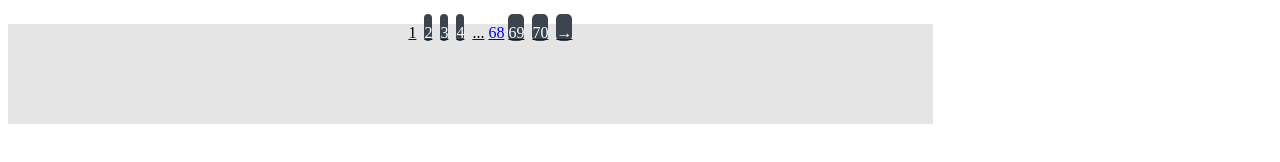
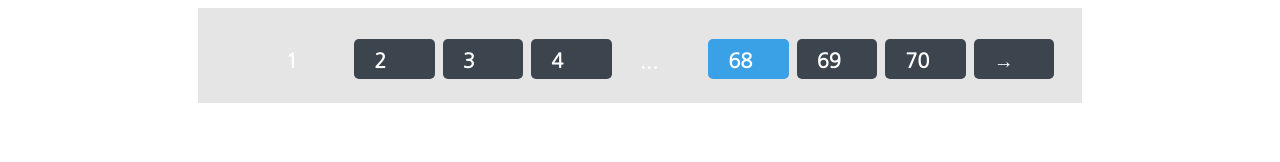
Before and after one commit to juju2307/UI-component-name, a plain HTML site: page UI-component-pagination-png/index.html in a window 1280 px wide. Drawn offline with Linux system fonts and the light colour scheme.

Commit message:
fin exercice 2

```diff
--- a/UI-component-pagination-png/Assets/scss/style.scss
+++ b/UI-component-pagination-png/Assets/scss/style.scss
@@ -1,63 +1,64 @@
-.pagination {
-   display:inline-flex;
+body {
+   display: flex;
    justify-content: center;
-    background-color: #E5E5E5;
-   height: 100px;
-   width: 70%;
+   font-family: 'Nanum Gothic', sans-serif;
+   font-weight: bold;
 
 
 
+.pagination {
+  display: flex;
+  justify-content: center;
+  background-color:#E5E5E5 ;
+  width: 70%;
+  height: 80px;
+  padding-top: 15px;
 
-   .number {
+
+   .list {
+      display: inline-flex;
+      flex-direction: row;
+      list-style-type: none;
+      text-decoration: none;
+      width: 90%;
+
+
+      li {
+        width: 100px;
+        margin: 0 4px;
         height: 30px;
-   width: 80px;
-   margin: 0 4px;
-   background-color:#3C444E;
-   border-radius:5px ;
-   margin-top: 30px;
+        border-radius: 5px;
         padding-top: 10px;
-   color: #fff;
 
 
 
-   .a {
+         a {
+
+            text-decoration: none;
+            font-size: 20px;
+            padding-left: 20px;
             color: #fff;
-     font-size: 20px;
-     padding-left: 30px;
-     padding-top: 20px;
-     height: 50px;
 
           }
       }
     }
+   }
+}
 
- .gris {
-   text-decoration: none;
-   height: 30px;
-   width: 80px;
-   margin: 0 4px;
-   color: black;
-   margin-top: 30px;
-   padding-top: 10px;
-   height: 30px;
-   border-radius:5px ;
+   .normal {
+      background-color:#3C444E ;
 
        }
-.points {
+ .gris {
+      color: black;
+      background-color:#E5E5E5  ;
+   }
+
+ .point {
     text-decoration: none;
-   height: 30px;
-   width: 80px;
-   margin: 0 4px;
     color: black;
-   margin-top: 30px;
-   padding-top: 10px;
-   border-radius:5px ;
+ }
+   .bleu {
+      background-color: #3AA1E7;
 
    }
-li {
-   list-style-type: none;
-   text-decoration: none;
-}
-@media only screen and (max-width: 768px) {
-
-}
--- a/UI-component-pagination-png/index.html
+++ b/UI-component-pagination-png/index.html
@@ -4,21 +4,25 @@
     <meta charset="UTF-8">
     <meta http-equiv="X-UA-Compatible" content="IE=edge">
     <meta name="viewport" content="width=device-width, initial-scale=1.0">
+    <link rel="preconnect" href="https://fonts.googleapis.com">
+     <link rel="preconnect" href="https://fonts.gstatic.com" crossorigin>
+     <link href="https://fonts.googleapis.com/css2?family=Nanum+Gothic&display=swap" rel="stylesheet">
     <link rel="stylesheet" href="Assets/css/style.css">
+
     <title>UI-component-pagination-png</title>
 </head>
 <body>
-    <nav>
-        <ul class="pagination">
-             <li><a href="#"><span class="gris">1</span></a></li>
-             <li><a href="#"><span class="number">2</span></a></li>
-             <li><a href="#"><span class="number">3</span></a></li>
-             <li><a href="#"><span class="number">4</span></a></li>
-             <li><a href="#"><span class="points">...</span></a></li>
-              <li><a href="#"><span class="bleue">68</span></a></li>
-             <li><a href="#"><span class ="number">69</span></a></li>
-             <li><a href="#"><span class="number">70</span></a></li>
-            <li><a href="#"><span class="number">&rightarrow;</span></a></li>
+    <nav class="pagination">
+        <ul class="list">
+             <li class="gris"><a href="#"><span>1</span></a></li>
+             <li class="normal"><a href="#"><span>2</span></a></li>
+             <li class="normal"><a href="#"><span>3</span></a></li>
+             <li class="normal"><a href="#"><span>4</span></a></li>
+             <li class="points"><a href="#"><span>...</span></a></li>
+              <li class="bleu"><a href="#"><span>68</span></a></li>
+             <li class ="normal"><a href="#"><span>69</span></a></li>
+             <li class="normal"><a href="#"><span>70</span></a></li>
+            <li class="normal"><a href="#"><span>&rightarrow;</span></a></li>
         </ul>
     </nav>
 </body>
```
Also changed, not shown: UI-component-pagination-png/Assets/css/style.css, UI-component-pagination-png/Assets/css/style.min.css, UI-component-zone-cards.png/Assets/css/style.css, UI-component-zone-cards.png/Assets/css/style.min.css (added), dist/css/style.min.css, 5 other files. Lines whose indentation alone changed are shown as unchanged.
